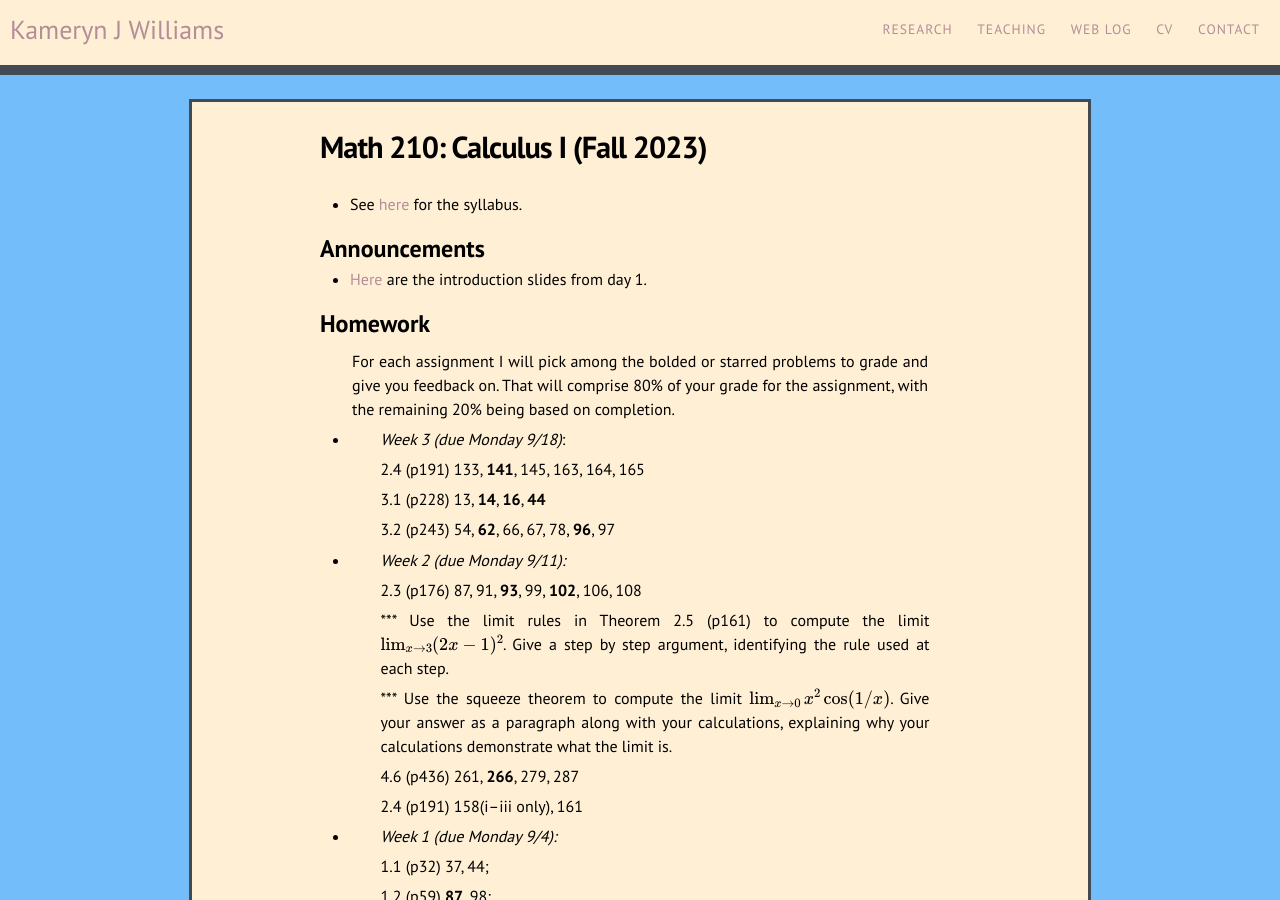
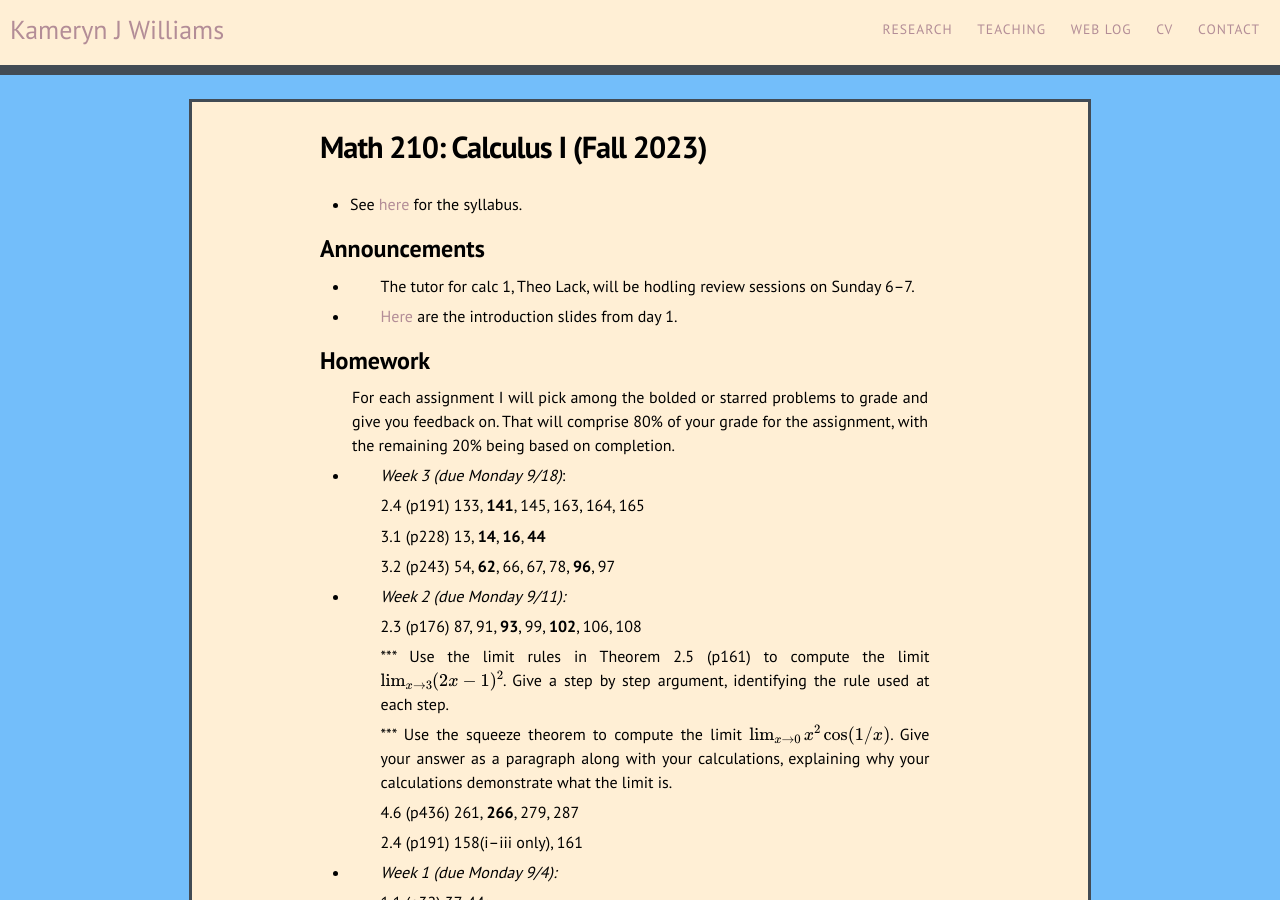
Before and after one commit to kamerynjw/kamerynjw.github.io, a Jekyll site: the page built from teaching/2023/math210.md, in a window 1280 px wide and 900 px high. Built offline with Jekyll 4.4.1, drawn with Linux system fonts in a browser that asks for light colours; nearby versions of some CDN libraries; formulas are drawn with MathJax 3.

Commit message:
added tutor hours

```diff
--- a/teaching/2023/math210.md
+++ b/teaching/2023/math210.md
@@ -9,6 +9,8 @@ permalink: /teaching/2023/math210/
 
 Announcements
 -------------
+
+* The tutor for calc 1, Theo Lack, will be hodling review sessions on Sunday 6–7.
 
 * [Here]({{ page.url }}day1.pdf) are the introduction slides from day 1.
 
```
